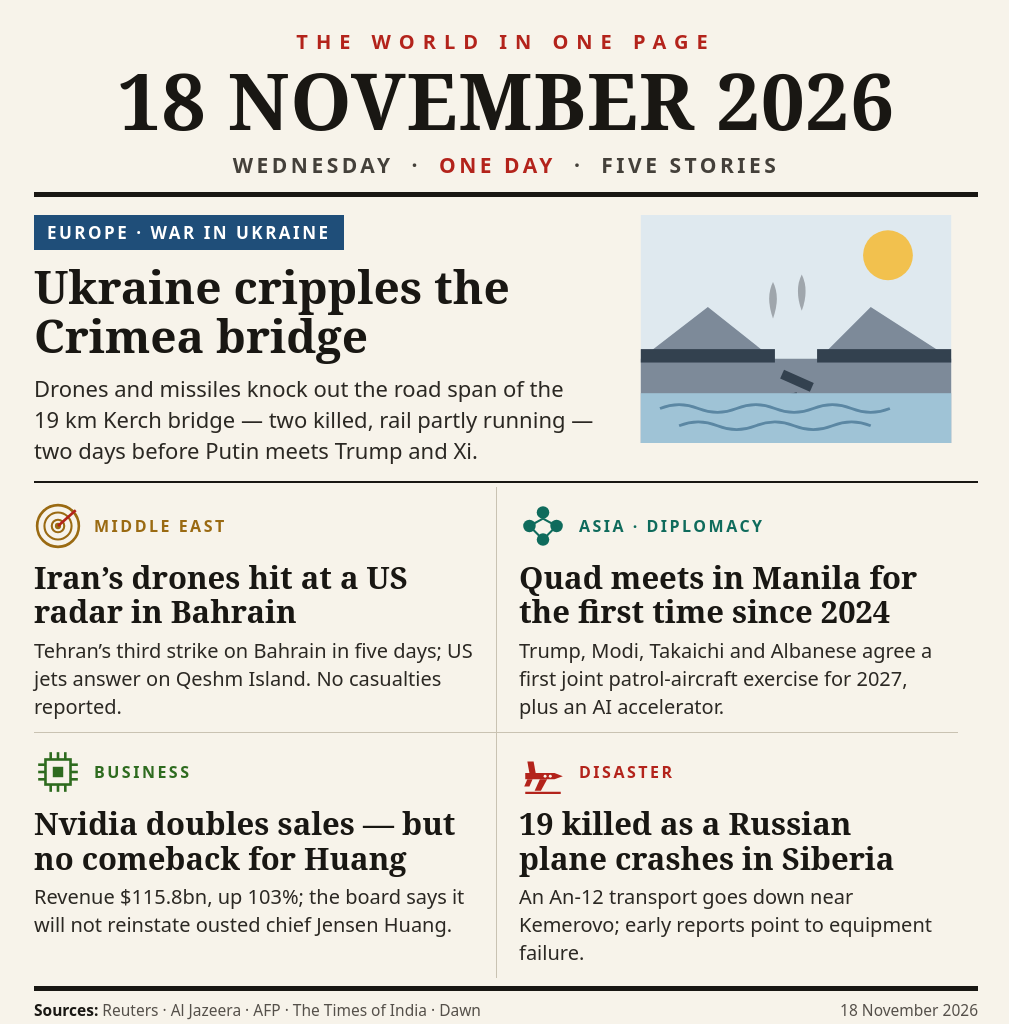
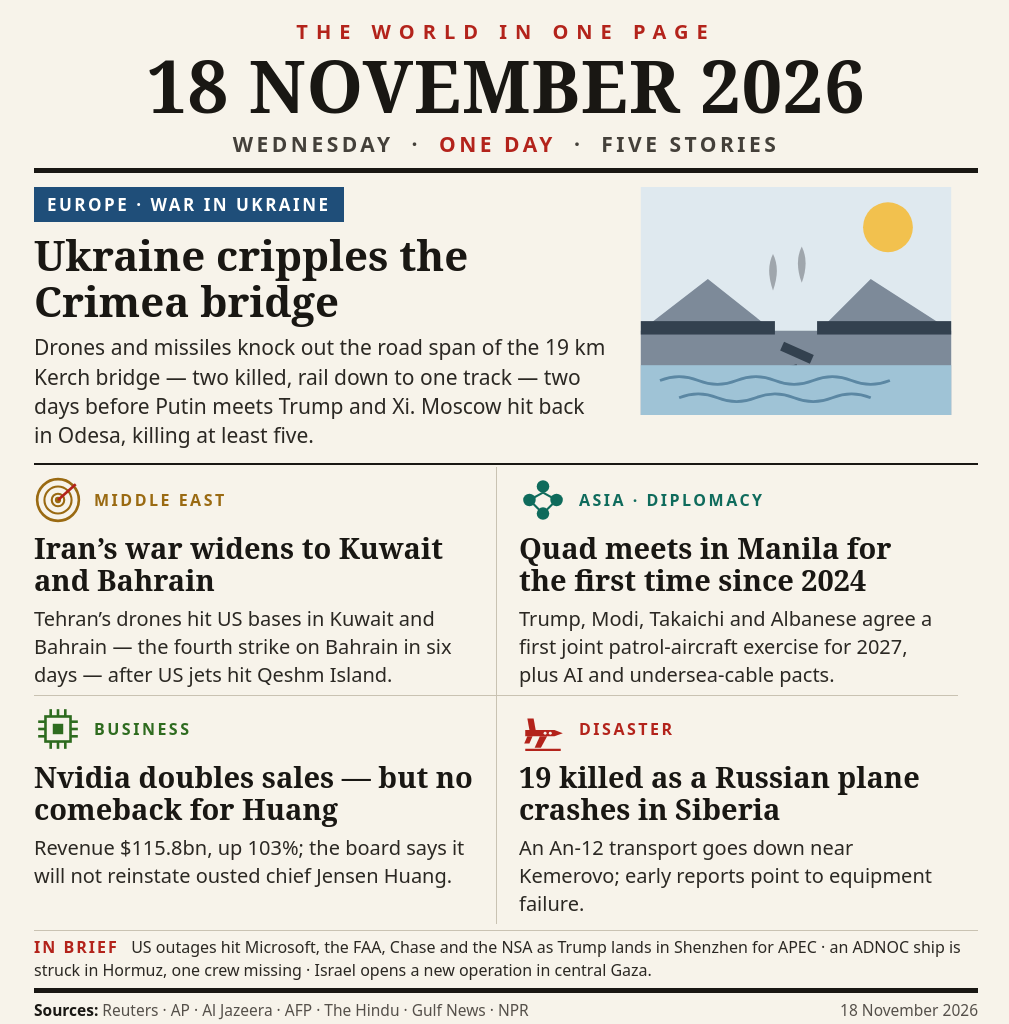
Before and after one commit to superhuhuhu/news-image-1118, a website: page build/news.html in a window 1280 px wide. Shown: the whole page, without its empty margins (6-1015 px from the left). Drawn offline with Linux system fonts and the light colour scheme.

Commit message:
Refresh: full day of 18 November 2026 news
- Lead: Kerch bridge road span destroyed, rail down to one track;
  Russia hits back in Odesa, killing at least five
- Middle East: Iran's war widens to Kuwait and Bahrain (fourth
  strike on Bahrain in six days) after US jets hit Qeshm Island
- Quad: first joint patrol-aircraft exercise for 2027, plus AI and
  undersea-cable pacts
- In brief: US outages (Microsoft, FAA, Chase, NSA), Trump lands
  in Shenzhen for APEC, ADNOC ship struck in Hormuz, Israel opens
  a new operation in central Gaza
- Re-rendered entry.png (1024x1024, 212546 bytes) from build/news.html
  with headless Chrome; verified legible, no overlap, footer intact
- main.ts run twice: byte-identical outputs matching entry.png

```diff
--- a/build/news.html
+++ b/build/news.html
@@ -12,28 +12,28 @@
     font-family: "Noto Sans", "DejaVu Sans", sans-serif;
     -webkit-font-smoothing: antialiased;
   }
-  .page { width: 1024px; height: 1024px; padding: 28px 40px 20px 40px; }
+  .page { width: 1024px; height: 1024px; padding: 18px 40px 14px 40px; }
 
   /* ---------- masthead ---------- */
-  .masthead { text-align: center; border-bottom: 5px solid #191713; padding-bottom: 13px; }
+  .masthead { text-align: center; border-bottom: 5px solid #191713; padding-bottom: 10px; }
   .masthead .kicker {
     font-size: 20px; letter-spacing: 8px; font-weight: 700; color: #b3231b;
     text-transform: uppercase;
   }
   .masthead h1 {
     font-family: "Noto Serif", Georgia, serif;
-    font-size: 78px; line-height: 1.02; font-weight: 900; letter-spacing: 1px;
-    margin-top: 6px;
+    font-size: 72px; line-height: 1.02; font-weight: 900; letter-spacing: 1px;
+    margin-top: 4px;
   }
   .masthead .sub {
-    margin-top: 10px; font-size: 21px; letter-spacing: 3.5px; font-weight: 700;
+    margin-top: 8px; font-size: 21px; letter-spacing: 3.5px; font-weight: 700;
     text-transform: uppercase; color: #44403a;
   }
   .masthead .sub b { color: #b3231b; }
 
   /* ---------- lead story ---------- */
   .lead {
-    display: flex; margin-top: 18px; padding-bottom: 14px;
+    display: flex; margin-top: 14px; padding-bottom: 12px;
     border-bottom: 2px solid #191713;
   }
   .lead .text { width: 600px; padding-right: 26px; }
@@ -44,15 +44,15 @@
   }
   .lead h2 {
     font-family: "Noto Serif", Georgia, serif;
-    font-size: 46px; line-height: 1.08; font-weight: 900; margin-top: 12px;
+    font-size: 42px; line-height: 1.08; font-weight: 900; margin-top: 10px;
   }
-  .lead p { font-size: 22px; line-height: 1.42; margin-top: 12px; color: #2b2823; }
+  .lead p { font-size: 21px; line-height: 1.4; margin-top: 10px; color: #2b2823; }
   .lead .art { width: 324px; flex: none; }
   .lead .art svg { display: block; width: 324px; height: 228px; }
 
   /* ---------- grid of four ---------- */
-  .grid { display: flex; flex-wrap: wrap; margin-top: 4px; }
-  .cell { width: 462px; padding: 15px 20px 11px 0; }
+  .grid { display: flex; flex-wrap: wrap; margin-top: 2px; }
+  .cell { width: 462px; padding: 9px 20px 6px 0; }
   .cell:nth-child(even) { padding-left: 22px; border-left: 1.5px solid #c9c2b2; width: 462px; }
   .cell:nth-child(1), .cell:nth-child(2) { border-bottom: 1.5px solid #c9c2b2; }
   .cell .head { display: flex; align-items: center; }
@@ -62,7 +62,7 @@
   }
   .cell h3 {
     font-family: "Noto Serif", Georgia, serif;
-    font-size: 31px; line-height: 1.12; font-weight: 900; margin-top: 10px;
+    font-size: 29px; line-height: 1.12; font-weight: 900; margin-top: 8px;
   }
   .cell p { font-size: 20px; line-height: 1.4; margin-top: 8px; color: #2b2823; }
   .c-blue .tag { color: #1f4e79; }
@@ -71,9 +71,16 @@
   .c-green .tag { color: #2e6b1f; }
   .c-red .tag { color: #b3231b; }
 
+  /* ---------- in brief ---------- */
+  .brief {
+    margin-top: 6px; padding-top: 5px; border-top: 1.5px solid #c9c2b2;
+    font-size: 16px; line-height: 1.45; color: #2b2823;
+  }
+  .brief b { color: #b3231b; letter-spacing: 2px; }
+
   /* ---------- footer ---------- */
   .footer {
-    margin-top: 8px; padding-top: 8px; border-top: 5px solid #191713;
+    margin-top: 6px; padding-top: 6px; border-top: 5px solid #191713;
     font-size: 15.5px; color: #55504a; display: flex; justify-content: space-between;
   }
   .footer b { color: #191713; }
@@ -92,7 +99,7 @@
     <div class="text">
       <span class="tag">Europe &middot; War in Ukraine</span>
       <h2>Ukraine cripples the Crimea bridge</h2>
-      <p>Drones and missiles knock out the road span of the 19&nbsp;km Kerch bridge &mdash; two killed, rail partly running &mdash; two days before Putin meets Trump and Xi.</p>
+      <p>Drones and missiles knock out the road span of the 19&nbsp;km Kerch bridge &mdash; two killed, rail down to one track &mdash; two days before Putin meets Trump and Xi. Moscow hit back in Odesa, killing at least five.</p>
     </div>
     <div class="art">
       <svg viewBox="0 0 324 238" xmlns="http://www.w3.org/2000/svg">
@@ -124,8 +131,8 @@
         </svg>
         <span class="tag">Middle East</span>
       </div>
-      <h3>Iran&rsquo;s drones hit at a US radar in Bahrain</h3>
-      <p>Tehran&rsquo;s third strike on Bahrain in five days; US jets answer on Qeshm Island. No casualties reported.</p>
+      <h3>Iran&rsquo;s war widens to Kuwait and Bahrain</h3>
+      <p>Tehran&rsquo;s drones hit US bases in Kuwait and Bahrain &mdash; the fourth strike on Bahrain in six days &mdash; after US jets hit Qeshm Island.</p>
     </div>
 
     <div class="cell c-teal">
@@ -143,7 +150,7 @@
         <span class="tag">Asia &middot; Diplomacy</span>
       </div>
       <h3>Quad meets in Manila for the first time since 2024</h3>
-      <p>Trump, Modi, Takaichi and Albanese agree a first joint patrol-aircraft exercise for 2027, plus an AI accelerator.</p>
+      <p>Trump, Modi, Takaichi and Albanese agree a first joint patrol-aircraft exercise for 2027, plus AI and undersea-cable pacts.</p>
     </div>
 
     <div class="cell c-green">
@@ -188,8 +195,10 @@
     </div>
   </div>
 
+  <div class="brief"><b>IN BRIEF</b> &nbsp; US outages hit Microsoft, the FAA, Chase and the NSA as Trump lands in Shenzhen for APEC &middot; an ADNOC ship is struck in Hormuz, one crew missing &middot; Israel opens a new operation in central Gaza.</div>
+
   <div class="footer">
-    <span><b>Sources:</b> Reuters &middot; Al Jazeera &middot; AFP &middot; The Times of India &middot; Dawn</span>
+    <span><b>Sources:</b> Reuters &middot; AP &middot; Al Jazeera &middot; AFP &middot; The Hindu &middot; Gulf News &middot; NPR</span>
     <span>18 November 2026</span>
   </div>
 
```
Also changed, not shown: README.md, entry.png.
